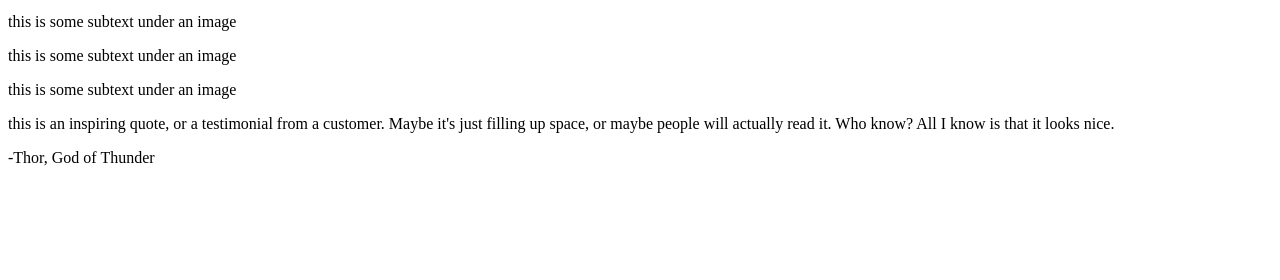
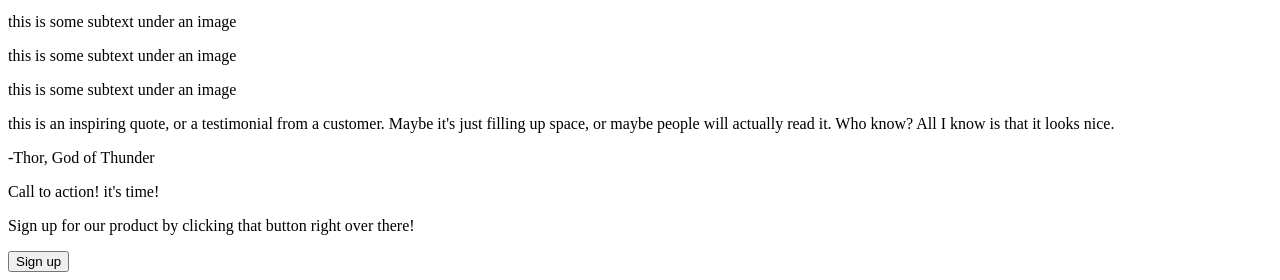
Before and after one commit to Myth428/TOP-Project-Landing-Page, a plain HTML site: page index.html in a window 1280 px wide. Shown: the part 1013-1293 px from the top of the page. Before the commit the page ends 1196 px from the top, so only its background shows below. Drawn offline with Linux system fonts and the light colour scheme.

Commit message:
added main-body-4 to index.html

```diff
--- a/index.html
+++ b/index.html
@@ -33,5 +33,12 @@
         <p>this is an inspiring quote, or a testimonial from a customer. Maybe it's just filling up space, or maybe people will actually read it. Who know? All I know is that it looks nice.</p>
         <p>-Thor, God of Thunder</p>
     </div>
+    <div class="main-body-4">
+        <div class="container">
+            <p>Call to action! it's time!</p>
+            <p>Sign up for our product by clicking that button right over there!</p>
+            <button type="button">Sign up</button>
+        </div>
+    </div>
 </body>
 </html>
```
